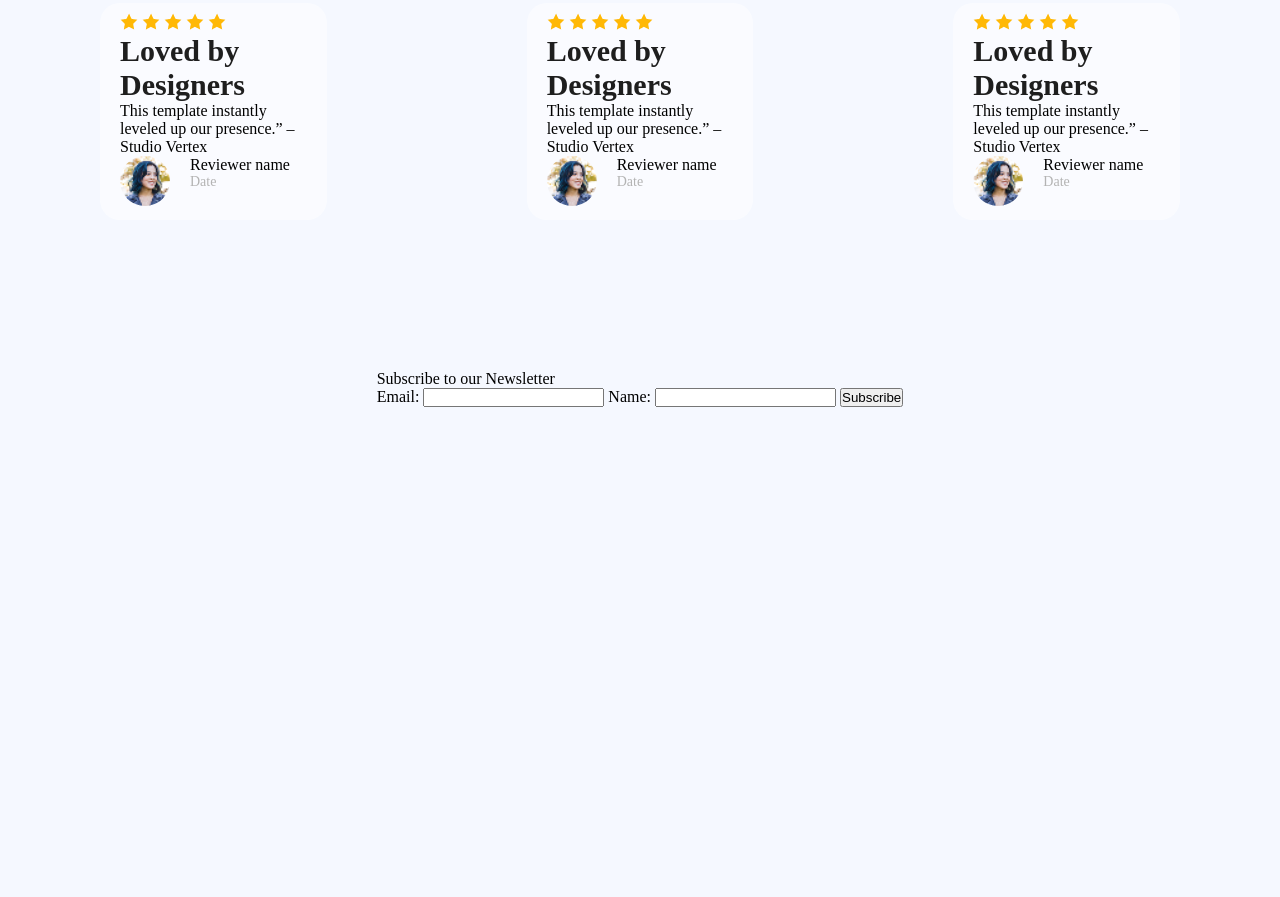
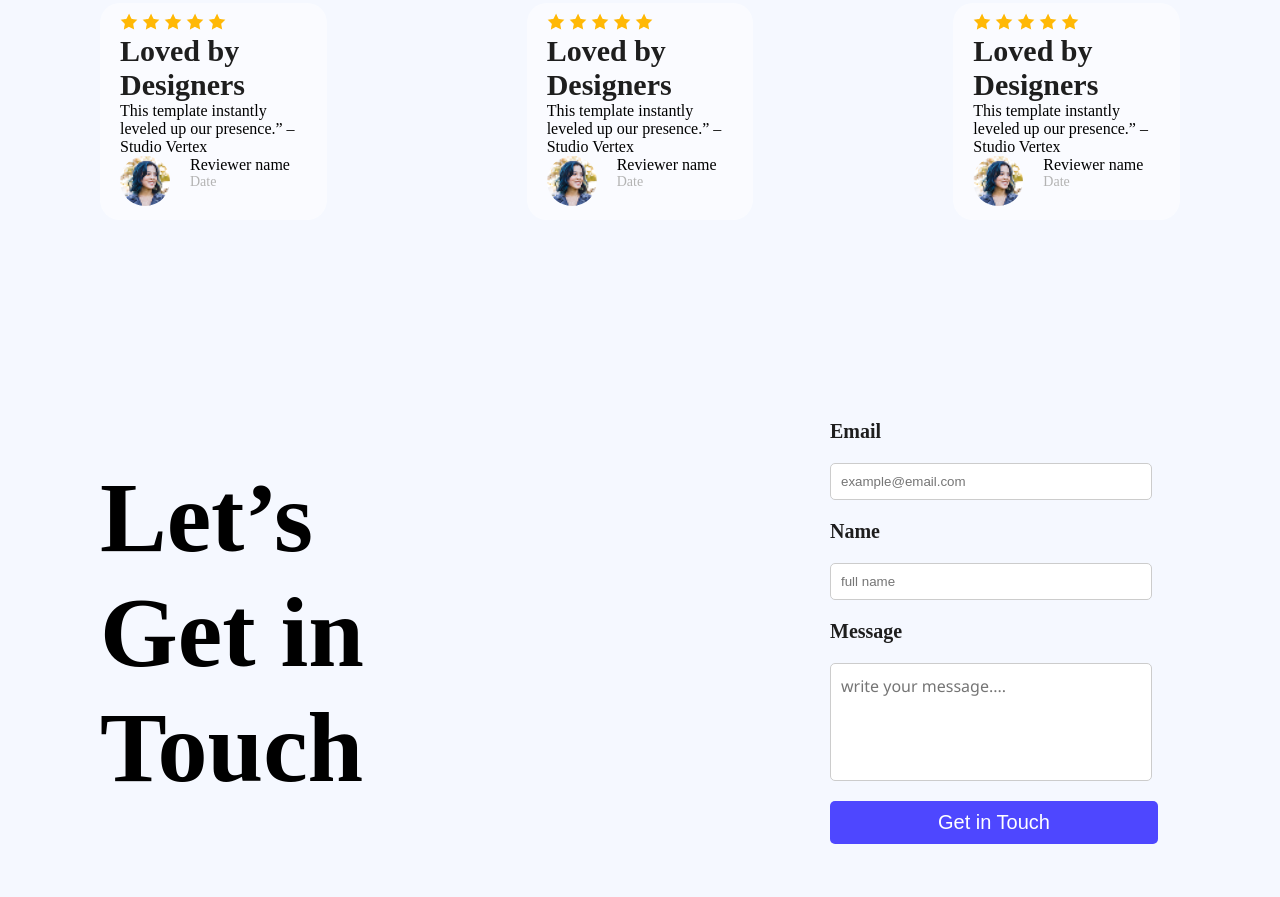
Before and after one commit to Noorjahan1/Assignment1, a plain HTML site: page index.html in a window 1280 px wide. Shown: the part 1577-2474 px from the top of the page. Before the commit the page ends 2084 px from the top, so only its background shows below. Drawn offline with Linux system fonts and the light colour scheme.

Commit message:
form css addded

```diff
--- a/css/main.css
+++ b/css/main.css
@@ -158,4 +158,55 @@ main{
     align-items: center;
     margin-top: 100px;
     padding: 50px 0;
+    display: flex;
+    gap: 400px;
 }
+form{
+    width: 300px;
+
+    padding: 50px;
+
+}
+textarea{
+    width: 100%;
+    padding: 10px;
+    border-radius: 5px;
+    border: 1px solid #ccc;
+    margin-bottom: 20px;
+    outline: none;
+    resize: none;
+    font-family: 'Segoe UI', Tahoma, Geneva, Verdana, sans-serif;
+    font-size: 16px;
+    line-height: 24px   ;
+}
+form input,form textarea{
+    width: 100%;
+    padding: 10px;
+   display: block;
+    width: 100%;
+    padding: 10px;
+   border-radius: 5px;
+    border: 1px solid #ccc;
+    margin-top: 20px;
+    margin-bottom: 20px;
+}
+.formText h1{
+    font-size: 100px;
+
+}
+.subscribe{
+    background: #4E47FF;
+    color: #fff;
+    padding: 10px 20px;
+    border-radius: 5px;
+    font-size: 20px;
+    text-decoration: none;
+    border: none;
+    width: 328px;
+}
+label{
+    font-size: 20px;
+    color: #1E1E1E;
+    font-weight: 800;
+
+}
--- a/index.html
+++ b/index.html
@@ -136,18 +136,25 @@
     </div>
     <!---form-->
     <div class="contact">
- <form>
+        <div class="formText">
+            <h1>Let’s Get in </br> Touch</h1>
+        </div>
+        <div class="form">
+           <form>
 
-            <legend>Subscribe to our Newsletter</legend>
-            <label for="email">Email:</label>
-            <input type="email" id="email" name="email" required>
 
-            <label for="name">Name:</label>
-            <input type="text" id="name" name="name" required>
+            <label for="email">Email</label>
+            <input type="email" id="email" name="email" required placeholder="example@email.com">
 
-            <button type="submit">Subscribe</button>
+            <label for="name">Name</label>
+            <input type="text" id="name" name="name" required placeholder="full name">
+            <label for="message">Message</label>
+            <textarea id="message" name="message" rows="4" placeholder="write your message...." required></textarea>
+            <button type="submit" class="subscribe">Get in Touch</button>
 
-    </form>
+           </form>
+        </div>
+
     </div>
 
     </main>
```
